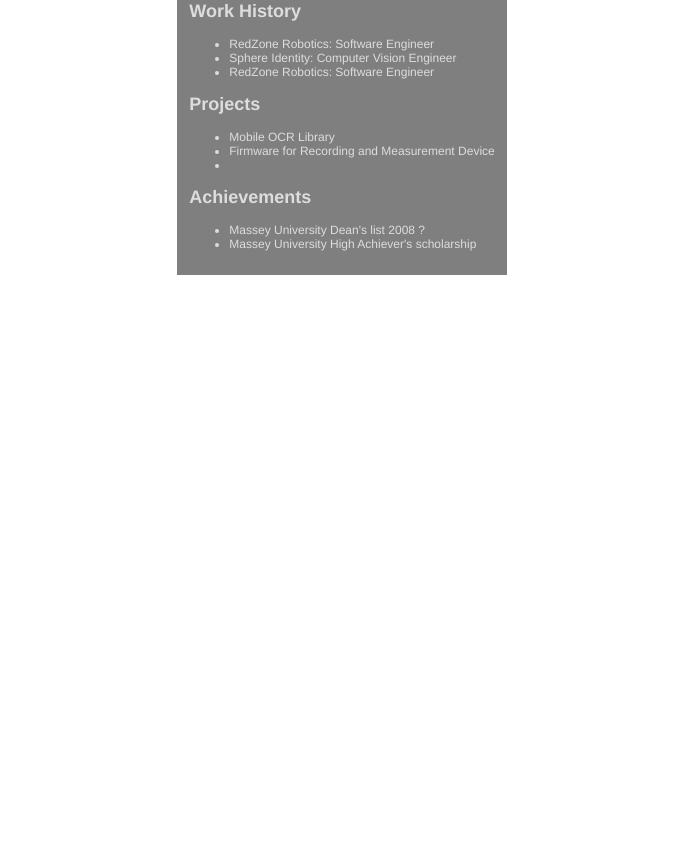
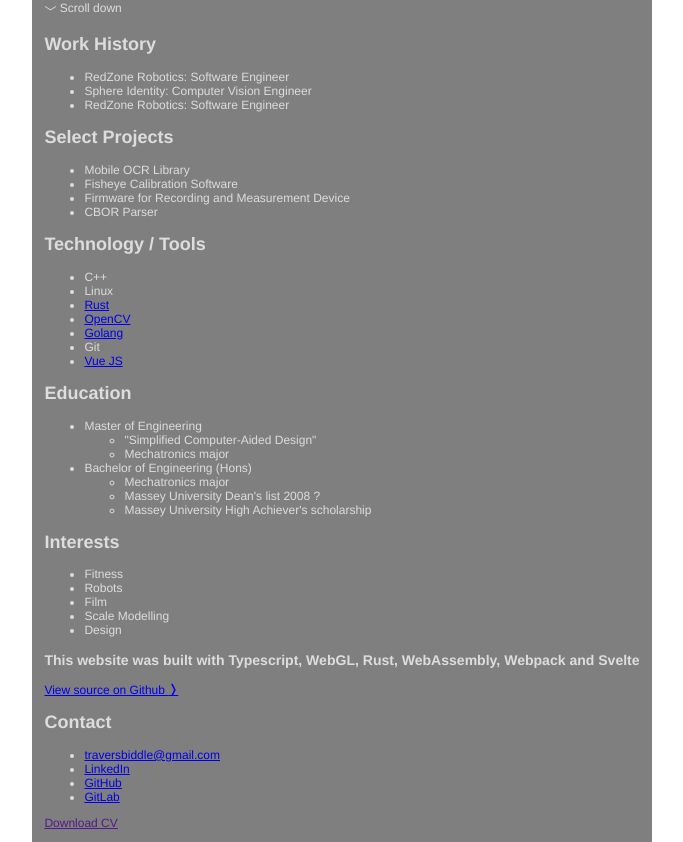
Before and after one commit to travbid/vita, a website built with webpack: page src/index.html in a window 1280 px wide. Shown: the part 71-913 px from the top of the page, without its empty margins (298-981 px from the left). Before the commit the page ends 800 px from the top, so only its background shows below. Built offline with nearby package versions, Linux system fonts and the light colour scheme; files whose address does not match are found by name.

Commit message:
Add content

```diff
--- a/src/index.html
+++ b/src/index.html
@@ -21,27 +21,78 @@
 	<script src="bundle.js"></script>
 
 	<div id="content">
-		<h1>Travers Biddle</h1>
+		<div class="screen centered">
+			<h1 class="title">Travers Biddle</h1>
+			<div class="prompt"><span style="vertical-align: -0.33em;">&#65088;</span> Scroll down</div>
+		</div>
 
+		<div class="spacer" ></div>
+
+		<div class="screen">
 			<h2>Work History</h2>
 			<ul>
 				<li>RedZone Robotics: Software Engineer</li>
 				<li>Sphere Identity: Computer Vision Engineer</li>
 				<li>RedZone Robotics: Software Engineer</li>
 			</ul>
+		</div>
 
-		<h2>Projects</h2>
+		<h2>Select Projects</h2>
 		<ul>
 			<li>Mobile OCR Library</li>
+			<li>Fisheye Calibration Software</li>
 			<li>Firmware for Recording and Measurement Device</li>
-			<li></li>
+			<li>CBOR Parser</li>
 		</ul>
 
-		<h2>Achievements</h2>
+		<h2>Technology / Tools</h2>
 		<ul>
+			<li>C++</li>
+			<li>Linux</li>
+			<li><a href="https://www.rust-lang.org/" target="_blank" rel="noopener noreferrer">Rust</a></li>
+			<li><a href="https://opencv.org/" target="_blank" rel="noopener noreferrer">OpenCV</a></li>
+			<li><a href="https://golang.org/" target="_blank" rel="noopener noreferrer">Golang</a></li>
+			<li>Git</li>
+			<li><a href="https://vuejs.org/" target="_blank" rel="noopener noreferrer">Vue JS</a></li>
+		</ul>
+
+		<h2>Education</h2>
+		<ul>
+			<li>Master of Engineering
+				<ul>
+					<li>"Simplified Computer-Aided Design"</li>
+					<li>Mechatronics major</li>
+				</ul>
+			</li>
+			<li>Bachelor of Engineering (Hons)
+				<ul>
+					<li>Mechatronics major</li>
 					<li>Massey University Dean's list 2008 ?</li>
 					<li>Massey University High Achiever's scholarship</li>
 				</ul>
+			</li>
+		</ul>
+
+		<h2>Interests</h2>
+		<ul>
+			<li>Fitness</li>
+			<li>Robots</li>
+			<li>Film</li>
+			<li>Scale Modelling</li>
+			<li>Design</li>
+		</ul>
+
+		<h3>This website was built with Typescript, WebGL, Rust, WebAssembly, Webpack and Svelte</h3>
+		<a href="https://github.com/travbid/vita" target="_blank" rel="noopener noreferrer">View source on Github <span style="vertical-align: 0.125em;">&#x276D;</span></a>
+
+		<h2>Contact</h2>
+		<ul>
+			<li><a href="mailto:traversbiddle@gmail.com" >traversbiddle@gmail.com</a></li>
+			<li><a href="https://www.linkedin.com/in/traversbiddle/" target="_blank" rel="noopener noreferrer">LinkedIn</a></li>
+			<li><a href="https://github.com/travbid" target="_blank" rel="noopener noreferrer">GitHub</a></li>
+			<li><a href="https://gitlab.com/travbid" target="_blank" rel="noopener noreferrer">GitLab</a></li>
+		</ul>
+		<a href="">Download CV</a>
 	</div>
 
 </body>
```
Lines whose indentation alone changed are shown as unchanged.
